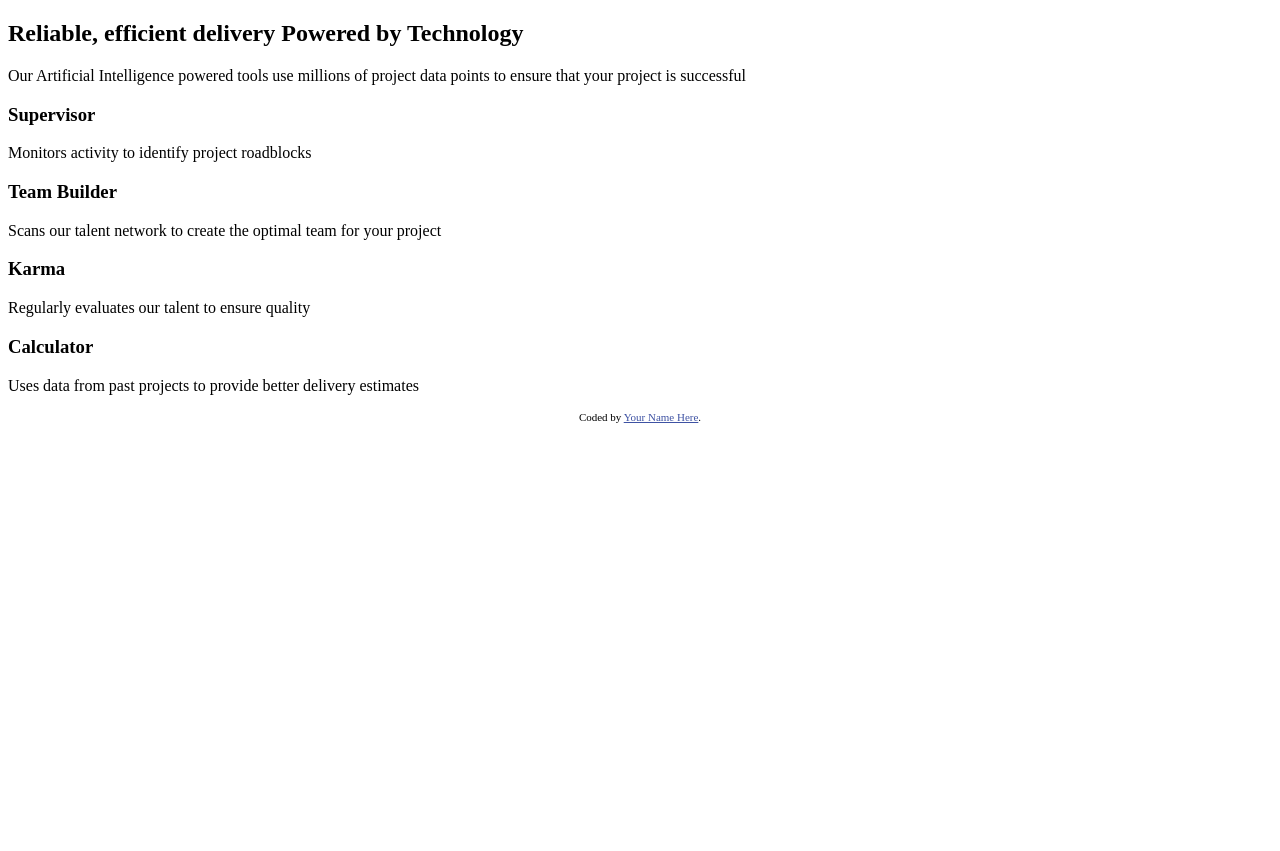
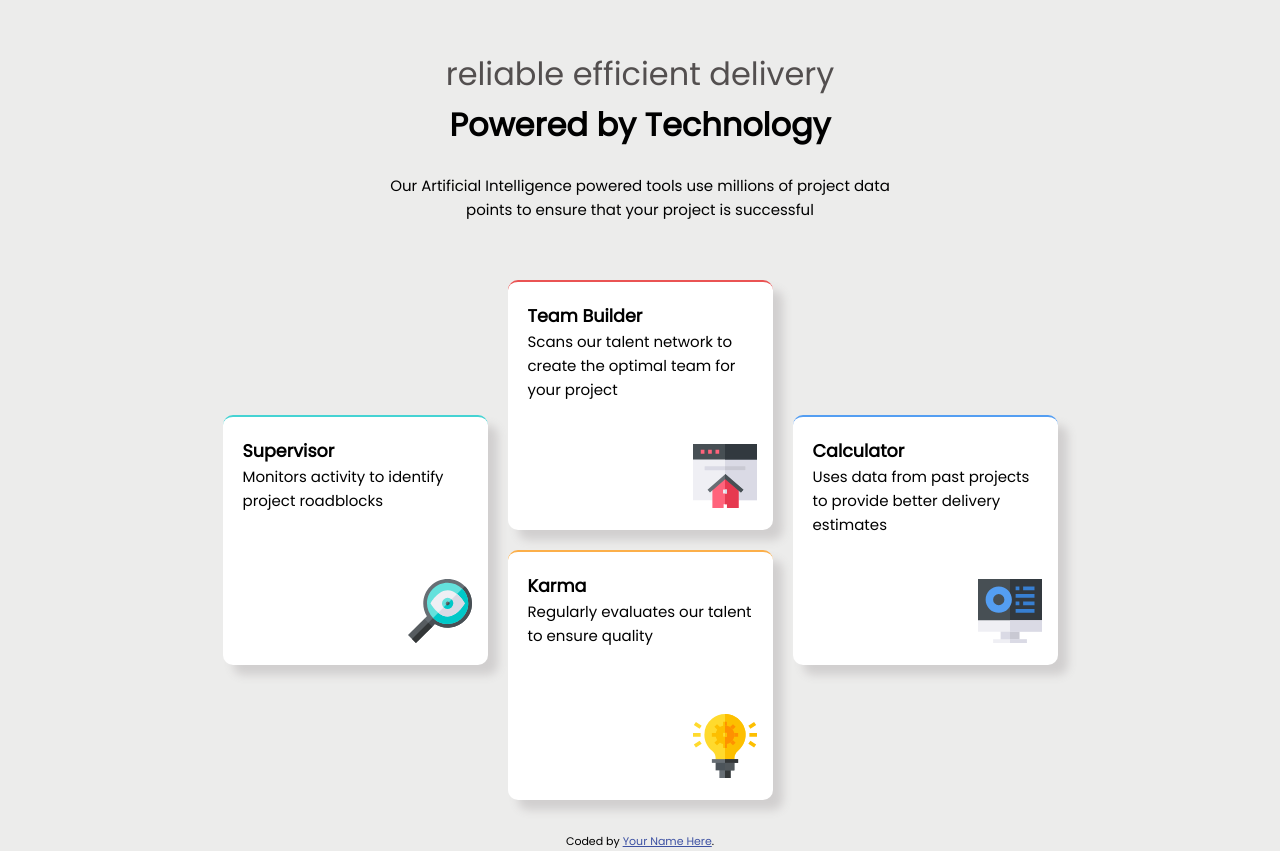
Before and after one commit to abdelali-code/Mini_project, a plain HTML site: page index.html in a window 1280 px wide. Before the commit the page ends 800 px from the top, so only its background shows below. Drawn offline with Linux system fonts and the light colour scheme.

Commit message:
change maded

```diff
--- a/index.html
+++ b/index.html
@@ -5,6 +5,7 @@
   <meta name="viewport" content="width=device-width, initial-scale=1.0"> <!-- displays site properly based on user's device -->
 
   <link rel="icon" type="image/png" sizes="32x32" href="./images/favicon-32x32.png">
+  <link rel="stylesheet" href="./style.css">
 
   <title>Four card feature section</title>
 
@@ -12,45 +13,62 @@
   <style>
     .attribution { font-size: 11px; text-align: center; }
     .attribution a { color: hsl(228, 45%, 44%); }
+    /* .heading {
+      font-size: 32px;
+    } */
   </style>
 </head>
 <body>
+<div class="container">
 
-  <h2>
-    Reliable, efficient delivery
-    Powered by Technology
-  </h2>
+    <p class="heading text-center">reliable efficient delivery</p>
+    <p  class="heading_bold text-center">
+      Powered by Technology
+    </p>
 
-  <p>
+  <p  class="text-center descri">
     Our Artificial Intelligence powered tools use millions of project data points
     to ensure that your project is successful
   </p>
   <div class="items">
-    <div>
+    <div class="first">
       <h3>Supervisor</h3>
       <p>
         Monitors activity to identify project roadblocks
       </p>
+      <div class="img">
+        <img src="./images/icon-supervisor.svg" alt="team Builder">
+      </div>
     </div>
-    <div>
+    <div class="second">
       <h3>Team Builder</h3>
       <p>
         Scans our talent network to create the optimal team for your project
       </p>
+      <div class="img">
+        <img src="./images/icon-team-builder.svg" alt="team Builder">
+      </div>
     </div>
-    <div>
+    <div class="third">
       <h3>Karma</h3>
       <p>
         Regularly evaluates our talent to ensure quality
       </p>
+      <div class="img">
+        <img src="./images/icon-karma.svg" alt="team Builder">
+      </div>
     </div>
-    <div>
+    <div class="fourth">
       <h3>Calculator</h3>
       <p>
         Uses data from past projects to provide better delivery estimates
       </p>
+      <div class="img">
+        <img src="./images/icon-calculator.svg" alt="team Builder">
+      </div>
     </div>
   </div>
+</div>
   <footer>
     <p class="attribution">
       Coded by <a href="#">Your Name Here</a>.
--- a/style.css
+++ b/style.css
@@ -1,3 +1,5 @@
+@import url('https://fonts.googleapis.com/css?family=Poppins&display=swap');
+
 * {
     box-sizing: border-box;
     padding: 0;
@@ -6,4 +8,141 @@
 
 html {
     font-size: 15px;
+    font-family: 'Poppins', sans-serif;
+    line-height: 1.6;
 }
+body {
+    background-color: rgb(236, 236, 235);
+}
+
+/* for desktop */
+
+@media (min-width: 1200px) {
+    .container {
+        width: 1140px;
+    }
+    .items {
+        display: flex;
+        margin: 48px 0px;
+        position: relative;
+        top: 145px;
+        margin-bottom: 265px;
+    }
+    .first, .second, .third, .fourth {
+        width: 265px;
+        margin-left: 20px;
+        height: 250px;
+        background-color: rgb(255, 255, 255);
+        color: #000;
+        position: relative;
+        border-radius: 10px;
+        padding: 20px;
+        box-shadow: 10px 10px 10px rgb(209, 207, 207);
+    }
+    .first {
+        left: 132.5px;
+        border-top: 2px solid  hsl(180, 62%, 55%);
+    }
+    .second {
+        top: -135px;
+        left: 132.5px;
+        border-top: 2px solid  hsl(0, 78%, 62%);
+    }
+
+    .third {
+        bottom: -135px;
+        left: -152.5px;
+        border-top: 2px solid  hsl(34, 97%, 64%);
+    }
+    .fourth {
+        left: -152.5px;
+        border-top: 2px solid  hsl(212, 86%, 64%);
+    }
+    .img {
+        position: absolute;
+        bottom: 15px;
+        left: 70%;
+    }
+    .descri {
+        padding-top: 24px;
+        max-width: 500px;
+        text-align: center;
+        margin: auto;
+    }
+    .heading_bold {
+        font-size: 32px;
+        font-weight: bold;
+    }
+
+    .heading {
+        font-size: 32px;
+        color: rgb(83, 79, 79);
+    }
+
+}
+
+
+
+/* small screen */
+
+@media (max-width: 1199px)
+{
+    .container {
+        width: 375px;
+    }
+    .items {
+       display: flex;
+       flex-direction: column;
+       margin-top: 48px;
+    }
+    .first, .second, .third, .fourth {
+        width: 265px;
+        height: 250px;
+        background-color: rgb(255, 255, 255);
+        color: #000;
+        position: relative;
+        border-radius: 10px;
+        padding: 20px;
+        margin: auto;
+        margin-bottom: 20px;
+        box-shadow: 10px 10px 10px rgb(209, 207, 207);
+    }
+    .first {
+        border-top: 2px solid  hsl(180, 62%, 55%);
+    }
+    .second {
+        border-top: 2px solid  hsl(0, 78%, 62%);
+    }
+
+    .third {
+        border-top: 2px solid  hsl(34, 97%, 64%);
+    }
+    .fourth {
+        border-top: 2px solid  hsl(212, 86%, 64%);
+    }
+    .img {
+        position: absolute;
+        bottom: 8px;
+        left: 70%;
+    }
+    .heading_bold {
+        font-weight: bold;
+        font-size: 28px;
+        padding-bottom: 20px;
+    }
+
+    .heading {
+        color: rgb(83, 79, 79);
+        font-size: 28px;
+    }
+}
+
+.text-center {
+    text-align: center;
+}
+
+.container {
+    margin: auto;
+    padding-top: 48px;
+    padding-bottom: 48px;
+}
```
